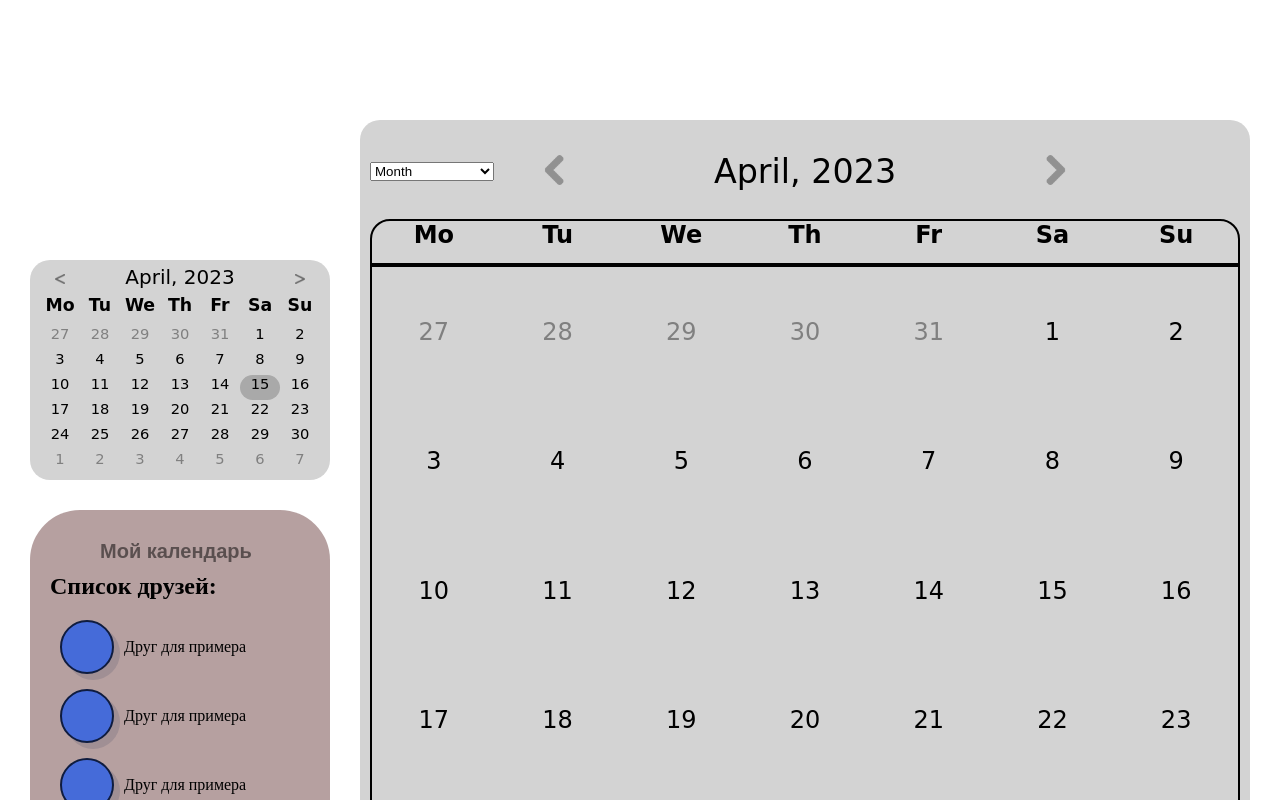
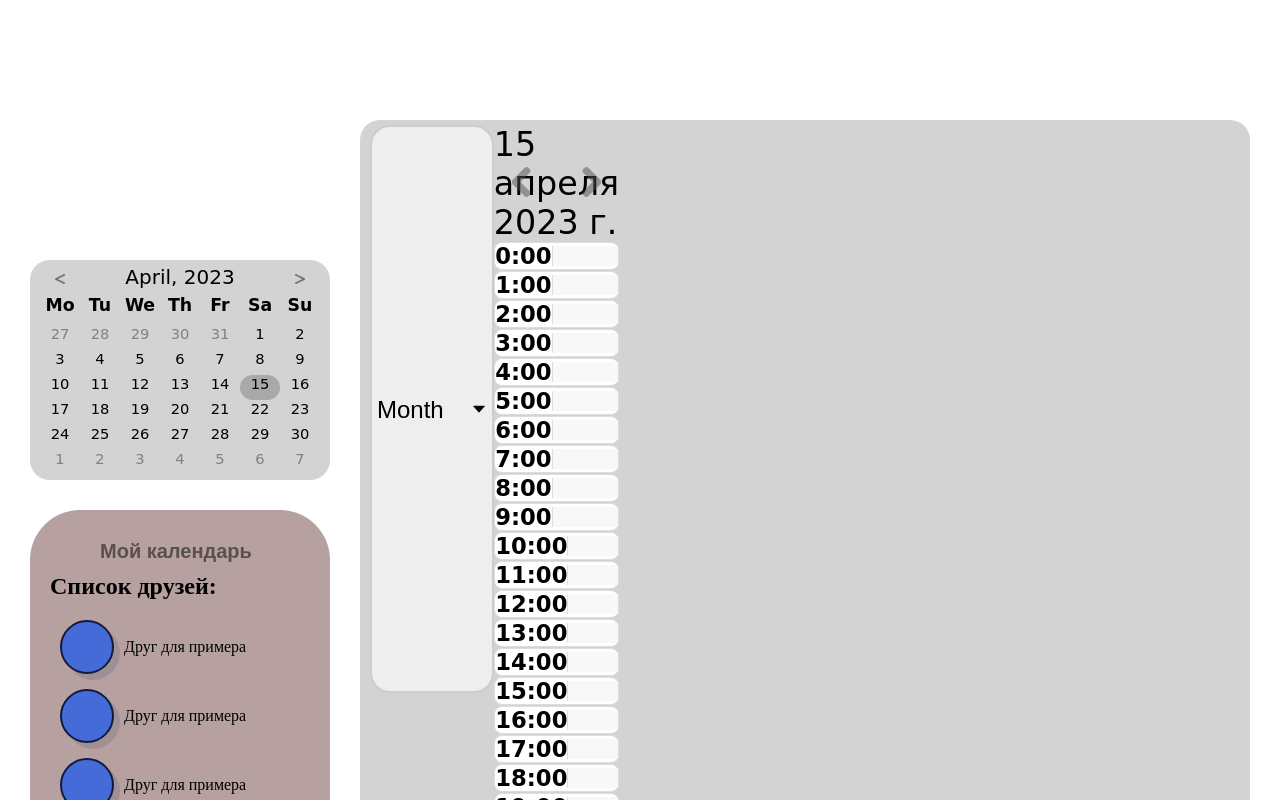
Before and after one commit to Katsu837/TRPP_Project_Remaster, a React (Create React App) app: page /MainPage in a window 1280 px wide. Shown: the top 800 px of the page. Built offline with nearby package versions, Linux system fonts and the light colour scheme.

Commit message:
modify bigCalendar

```diff
--- a/package.json
+++ b/package.json
@@ -7,6 +7,7 @@
     "@testing-library/react": "^13.4.0",
     "@testing-library/user-event": "^13.5.0",
     "axios": "^1.3.5",
+    "moment": "^2.29.4",
     "react": "^18.2.0",
     "react-dom": "^18.2.0",
     "react-router-dom": "^6.10.0",
--- a/src/components/mainCalendar/DayView.jsx
+++ b/src/components/mainCalendar/BCDayView.jsx
@@ -1,7 +1,7 @@
 import React, { useState } from "react";
 import '../../styles/DayView.css'
-import iconLeft from "./image/icons8l.png"
-import iconRight from "./image/icons8r.png"
+import iconLeft from "../image/icons8l.png"
+import iconRight from "../image/icons8r.png"
 
 const DayView = () => {
   const [selectedDate, setSelectedDate] = useState(new Date());
@@ -19,13 +19,8 @@ const DayView = () => {
   };
 
   return (
-    <div className="day-view">
+    <div className="mainCalendar">
       <div className="day-header">
-        <select className="selectFormat">
-          <option value="monthOption">Month</option>
-          <option value="weekOption">Week</option>
-          <option value="dayOption">Day</option>
-        </select>
         <button className="previous" onClick={handlePrevDay}><img src={iconLeft} alt="previous" width="40px" height="40px" /></button>
         <a className="date-header">{selectedDate.toLocaleDateString("ru", { month: "long", day: "numeric", year: "numeric" })}</a>
         <button className="next" onClick={handleNextDay}><img src={iconRight} alt="previous" width="40px" height="40px" /></button>
--- /dev/null
+++ b/src/components/mainCalendar/BCMonthView.jsx
@@ -0,0 +1,51 @@
+import React, {useState} from "react";
+import DaysOfTheWeek from "./mainCalendarComponents/DaysOfTheWeek";
+import GridOfMonth from "./mainCalendarComponents/GridOfMonth";
+import '../../styles/BigCalendar.css'
+import iconLeft from "../image/icons8l.png"
+import iconRight from "../image/icons8r.png"
+
+const BCMonthView = function ()
+{
+    let todayMonth = new Date().getMonth();
+    let todayYear = new Date().getFullYear();
+    const [month, setMonth] = useState(todayMonth);
+    const [year, setYear] = useState(todayYear)
+
+    console.log(month)
+
+    let months = ["January","February","March","April","May","June","July","August","September","October","November","December"]
+    let nameMonth = months[month % 12]
+    function nextMonth()
+    {
+        if(month == 11)
+        {
+            setYear(year + 1)
+            setMonth(month - 11)
+        }
+        else setMonth(month + 1)
+    }
+    function previousMonth()
+    {
+        if(month == 0)
+        {
+            setYear(year - 1)
+            setMonth(month + 11)
+        }
+        else setMonth(month - 1)
+    }
+
+    return(
+        <div className="mainCalendar">
+            <div className="firstLineContainer">
+                <button className="previous" onClick={previousMonth}><img src={iconLeft} alt="previous" width="40px" height="40px" /></button>
+                <a className="monthYear">{nameMonth}, {year}</a>
+                <button className="next" onClick={nextMonth}><img src={iconRight} alt="previous" width="40px" height="40px" /></button>
+            </div>
+            <DaysOfTheWeek/>
+            <GridOfMonth month={month % 12} year={year} />
+        </div>
+    )
+}
+
+export default BCMonthView;
--- a/src/components/mainCalendar/Calendar.jsx
+++ b/src/components/mainCalendar/BCWeekView.jsx
@@ -1,10 +1,10 @@
 import React, { useState } from 'react';
 import moment from 'moment';
 import 'moment/locale/ru';
-import iconLeft from "./image/icons8l.png"
-import iconRight from "./image/icons8r.png"
+import iconLeft from "../image/icons8l.png"
+import iconRight from "../image/icons8r.png"
 
-import '../styles/Calendar.css'
+import '../../styles/Calendar.css'
 
 function Calendar() {
     const [date, setDate] = useState(moment());
@@ -29,13 +29,8 @@ function Calendar() {
     };
 
     return (
-      <div className="calendar">
+      <div className="mainCalendar">
         <div className="firstLineContainer">
-            <select className="selectFormat">
-                <option value="monthOption">Month</option>
-                <option value="weekOption">Week</option>
-                <option value="dayOption">Day</option>
-            </select>
             <button className="previous" onClick={goToPreviousWeek}><img src={iconLeft} alt="previous" width="40px" height="40px" /></button>
             <a className="calendar__header">{startOfWeek.format('D MMMM YYYY')} - {endOfWeek.format('D MMMM YYYY')}</a>
             <button className="next" onClick={goToNextWeek}><img src={iconRight} alt="previous" width="40px" height="40px" /></button>
--- a/src/components/mainCalendar/BigCalendar.jsx
+++ b/src/components/mainCalendar/BigCalendar.jsx
@@ -1,56 +1,40 @@
-import React, {useState} from "react";
-import DaysOfTheWeek from "./mainCalendarComponents/DaysOfTheWeek";
-import GridOfMonth from "./mainCalendarComponents/GridOfMonth";
-import '../../styles/BigCalendar.css'
-import iconLeft from "../image/icons8l.png"
-import iconRight from "../image/icons8r.png"
+import React, { useState } from "react";
+import BCDayView from "./BCDayView";
+import BCWeekView from "./BCWeekView";
+import BCMonthView from "./BCMonthView";
 
-const BigCalendar = function ()
-{
-    let todayMonth = new Date().getMonth();
-    let todayYear = new Date().getFullYear();
-    const [month, setMonth] = useState(todayMonth);
-    const [year, setYear] = useState(todayYear)
 
-    console.log(month)
+const BigCalendar = function () {
 
-    let months = ["January","February","March","April","May","June","July","August","September","October","November","December"]
-    let nameMonth = months[month % 12]
-    function nextMonth()
-    {
-        if(month == 11)
-        {
-            setYear(year + 1)
-            setMonth(month - 11)
-        }
-        else setMonth(month + 1)
-    }
-    function previousMonth()
-    {
-        if(month == 0)
-        {
-            setYear(year - 1)
-            setMonth(month + 11)
-        }
-        else setMonth(month - 1)
-    }
+  const [view, setView] = useState({
+    view: "month"
+  })
 
-    return(
-        <div className="bigCalendar">
-            <div className="firstLineContainer">
-                <select className="selectFormat">
-			        <option value="monthOption">Month</option>
-                    <option value="weekOption">Week</option>
-                    <option value="dayOption">Day</option>
-			    </select>
-                <button className="previous" onClick={previousMonth}><img src={iconLeft} alt="previous" width="40px" height="40px" /></button>
-                <a className="monthYear">{nameMonth}, {year}</a>
-                <button className="next" onClick={nextMonth}><img src={iconRight} alt="previous" width="40px" height="40px" /></button>
-            </div>
-            <DaysOfTheWeek/>
-            <GridOfMonth month={month % 12} year={year} />
-        </div>
-    )
-}
+  console.log(view)
+
+  return (
+    <div className="bigCalendar">
+      <select className="selectFormat" onChange={event=> setView(event.target.value)}>
+        <option value="month">
+          Month
+        </option>
+        <option value="week">
+          Week
+        </option>
+        <option value="day">
+          Day
+        </option>
+      </select>
+      {view === "month"
+        ? <BCMonthView/>
+        : view === "week"
+            ? <BCWeekView/>
+            : <BCDayView/>
+
+      }
+
+    </div>
+  );
+};
 
 export default BigCalendar;
--- a/src/styles/DayView.css
+++ b/src/styles/DayView.css
@@ -67,7 +67,7 @@ select {
     -moz-appearance: none;
     appearance: none;
     border-radius: 20px;
-    background: url("../image/iconDown.png") 96% / 15% no-repeat #eee;
+    background: url("../components/image/iconDown.png") 96% / 15% no-repeat #eee;
 }
 .date-header {
     font-size: 25pt;
```
Also changed, not shown: 1 other file (tests, documents, lock files or other folders).
